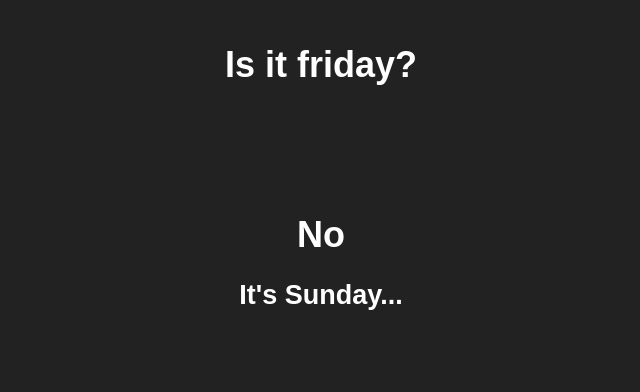
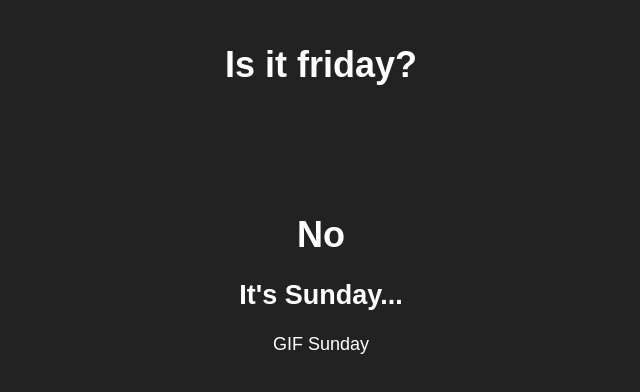
Before and after one commit to TheCodeDestroyer/isitfriday, a React (Create React App) app: page / in a window 1280 px wide. Shown: the top 392 px of the page, without its empty margins (319-959 px from the left). Built offline with nearby package versions, Linux system fonts and the light colour scheme.

Commit message:
Created Gif component with temp placeholder

```diff
--- a/package.json
+++ b/package.json
@@ -5,7 +5,7 @@
   "dependencies": {
     "moment": "^2.18.1",
     "react": "^15.6.1",
-    "react-dom": "^15.6.1"
+    "react-dom": "^15.6.1", "prop-types": "latest"
   },
   "devDependencies": {
     "eslint": "^3.19.0",
--- a/src/Components/App.js
+++ b/src/Components/App.js
@@ -1,6 +1,7 @@
 import React from 'react';
 import './App.css';
 import IsItFriday from './IsItFriday';
+import Gif from './Gif';
 import moment from 'moment';
 
 class App extends React.Component {
@@ -22,6 +23,7 @@ class App extends React.Component {
                     <h1>{'Is it friday?'}</h1>
                 </div>
                 <IsItFriday friday={this.isItFriday} weekday={this.dayOfWeek}/>
+                <Gif weekday={this.dayOfWeek}/>
             </div>
         );
     }
--- /dev/null
+++ b/src/Components/Gif.js
@@ -0,0 +1,26 @@
+import React from 'react';
+import PropTypes from 'prop-types';
+
+class Gif extends React.Component {
+    constructor(props) {
+        super(props);
+        this.dayOfWeek = props.weekday;
+    }
+
+    shouldComponentUpdate() {
+        return false;
+    }
+
+    render() {
+        return (
+            <div className="iff-gif">
+                {`GIF ${this.dayOfWeek}`}
+            </div>
+        );
+    }
+}
+
+Gif.propTypes = { weekday: PropTypes.string };
+Gif.defaultProps = { weekday: 'Unknown day' };
+
+export default Gif;
```
